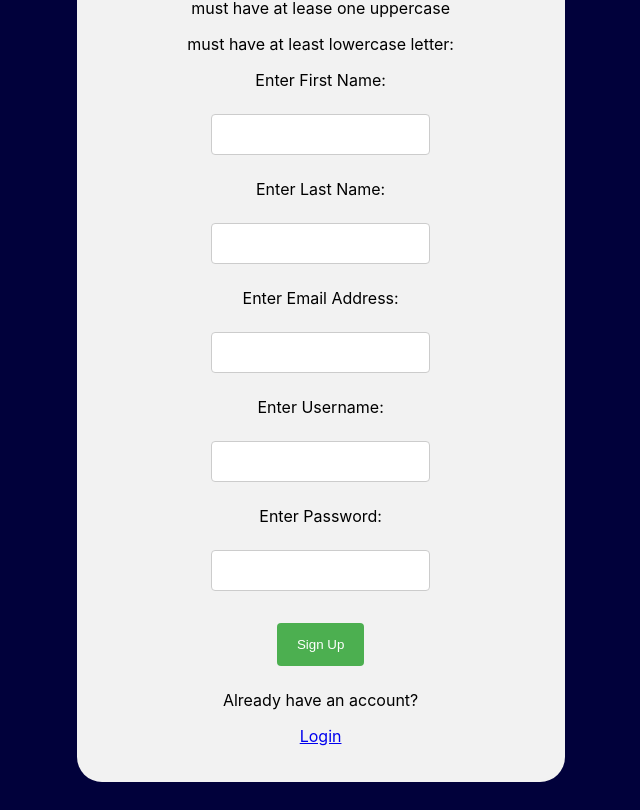
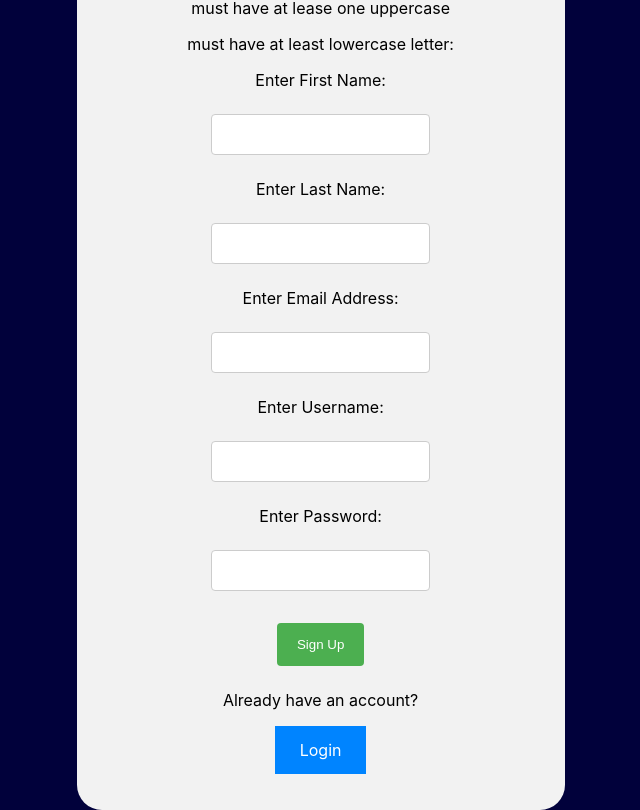
Before and after one commit to aamp19/marketAI, a React (Create React App) app in the folder market-ai/: page / in a window 1280 px wide. Shown: the part 348-1158 px from the top of the page, without its empty margins (333-973 px from the left). Before the commit the page ends 1130 px from the top, so only its background shows below. Built offline with nearby package versions, Linux system fonts and the light colour scheme.

Commit message:
Update App.css

```diff
--- a/market-ai/src/App.css
+++ b/market-ai/src/App.css
@@ -26,6 +26,20 @@ img{
   font-size: 17px;
   color: #000058;
 }
+
+a:link, a:visited {
+  background-color: rgb(0, 132, 255);
+  color: white;
+  padding: 14px 25px;
+  text-align: center;
+  text-decoration: none;
+  display: inline-block;
+}
+
+a:hover, a:active {
+  background-color: rgb(17, 0, 255);
+}
+
 input[type=text], select {
 
   padding: 12px 20px;
```
